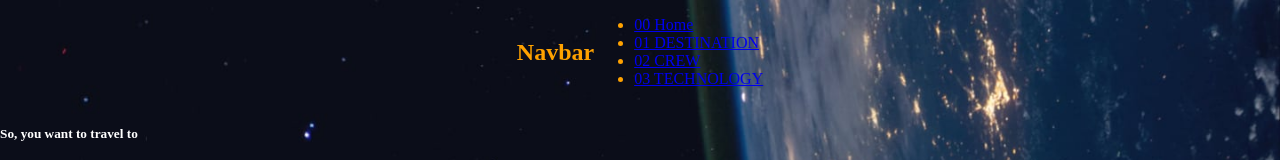
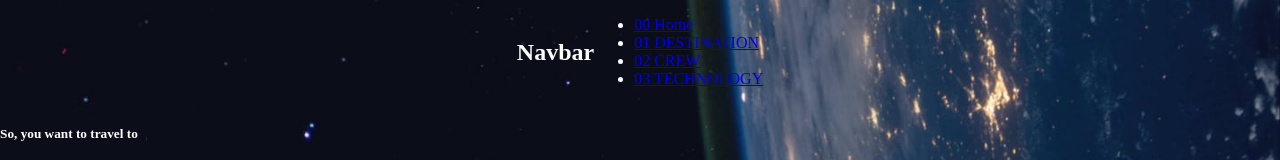
Before and after one commit to DjakaIT/spacetourism-react, a React (Vite) app: page / in a window 1280 px wide. Shown: the top 160 px of the page. Built offline with nearby package versions, Linux system fonts and the light colour scheme.

Commit message:
restructure commit #2

```diff
--- a/src/css/navbar.css
+++ b/src/css/navbar.css
@@ -1,5 +1,5 @@
 .navMainDiv{
-    color: rgb(255, 162, 0);
+    color: rgb(254, 254, 254);
     display: flex;
     justify-content: center;
     align-items: center;
```
